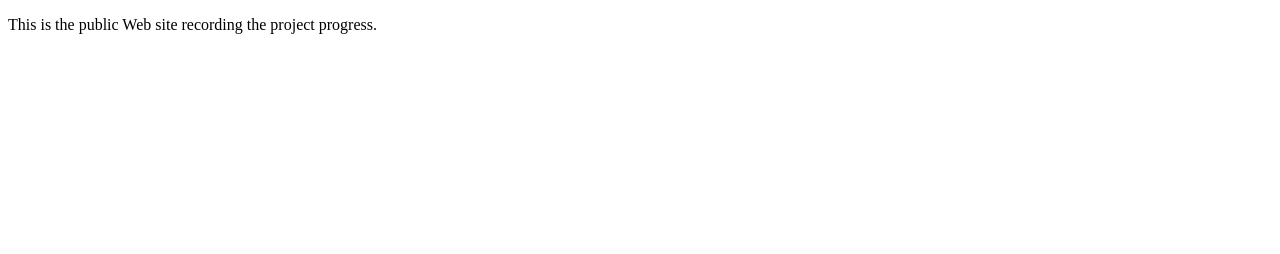
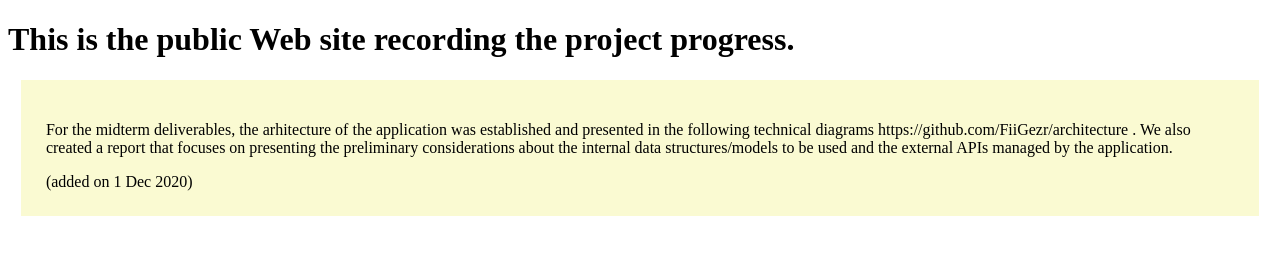
Before and after one commit to FiiGezr/fiigezr.github.io, a plain HTML site: page index.html in a window 1280 px wide. Drawn offline with Linux system fonts and the light colour scheme.

Commit message:
Added midterm progress

```diff
--- a/index.html
+++ b/index.html
@@ -6,8 +6,24 @@
         <meta name="author" content="Florean Oana-Lavinia">
         <meta name="author" content="Borsan Razvan">
         <meta name="author" content="Gafitescu Petru-Marian">
+        <link rel="stylesheet" href="styles.css">
     </head>
     <body>
-        <p>This is the public Web site recording the project progress.</p>
+        <h1>This is the public Web site recording the project progress.</h1>
+        <div class="progress-tile">
+            <p>
+                For the midterm deliverables, the arhitecture of the application was established and presented in the following technical
+                diagrams https://github.com/FiiGezr/architecture .
+                We also created a report that focuses on presenting the preliminary considerations about the
+                internal data structures/models to be used and the external APIs managed by
+                the application.
+            </p>
+            <span property="schema:potentialAction" typeof="schema:ReadAction">
+                <meta property="schema:actionStatus" content="CompletedActionStatus">
+                    (added on
+                <time property="schema:endTime" datatype="xsd:date"
+                        datetime="2020-12-1">1 Dec 2020</time>)
+            </span>
+        </div>
     </body>
 </html>
--- /dev/null
+++ b/styles.css
@@ -0,0 +1,5 @@
+.progress-tile {
+    background-color: #FAFAD2;
+    margin: 1%;
+    padding: 2%;
+}
```
